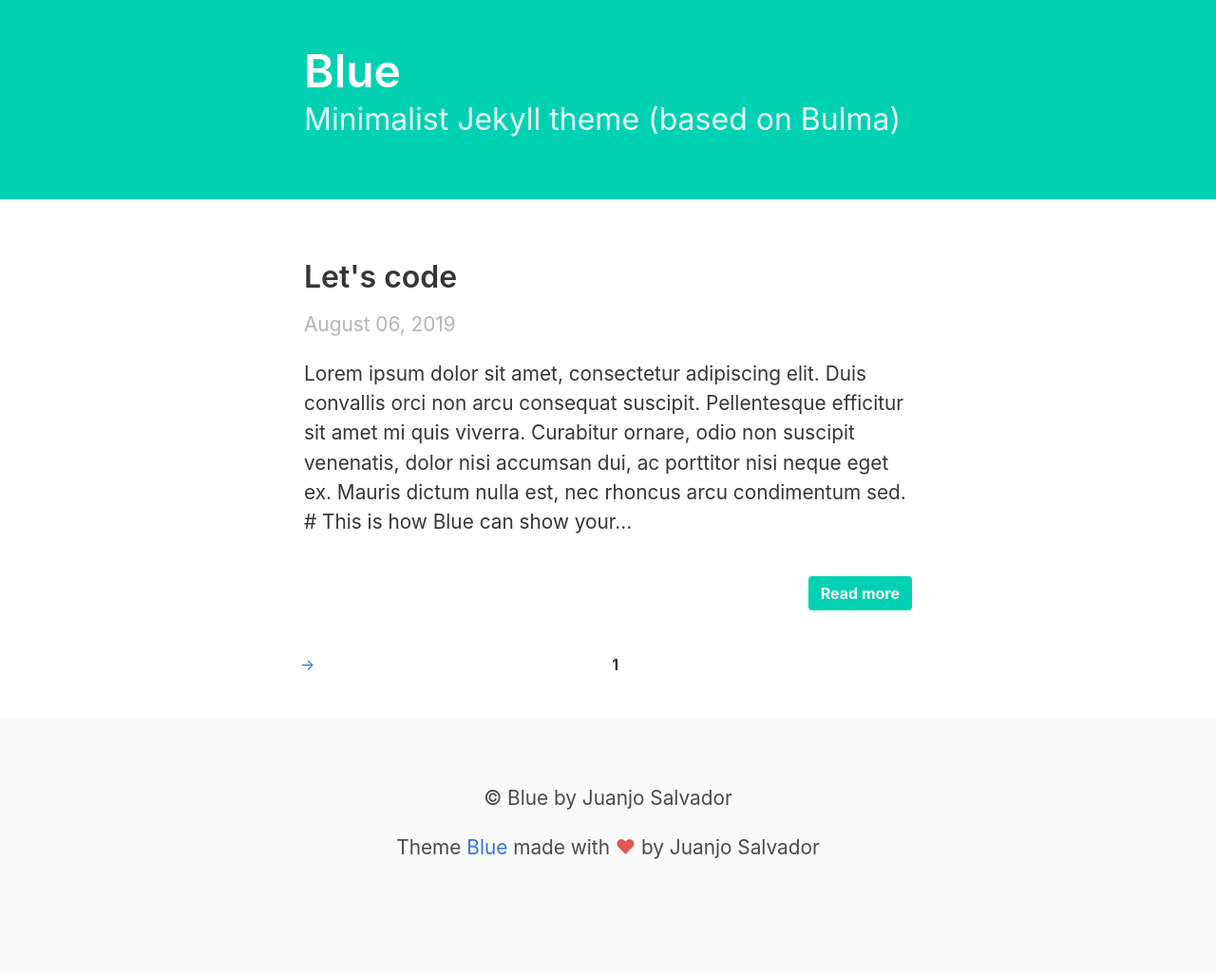
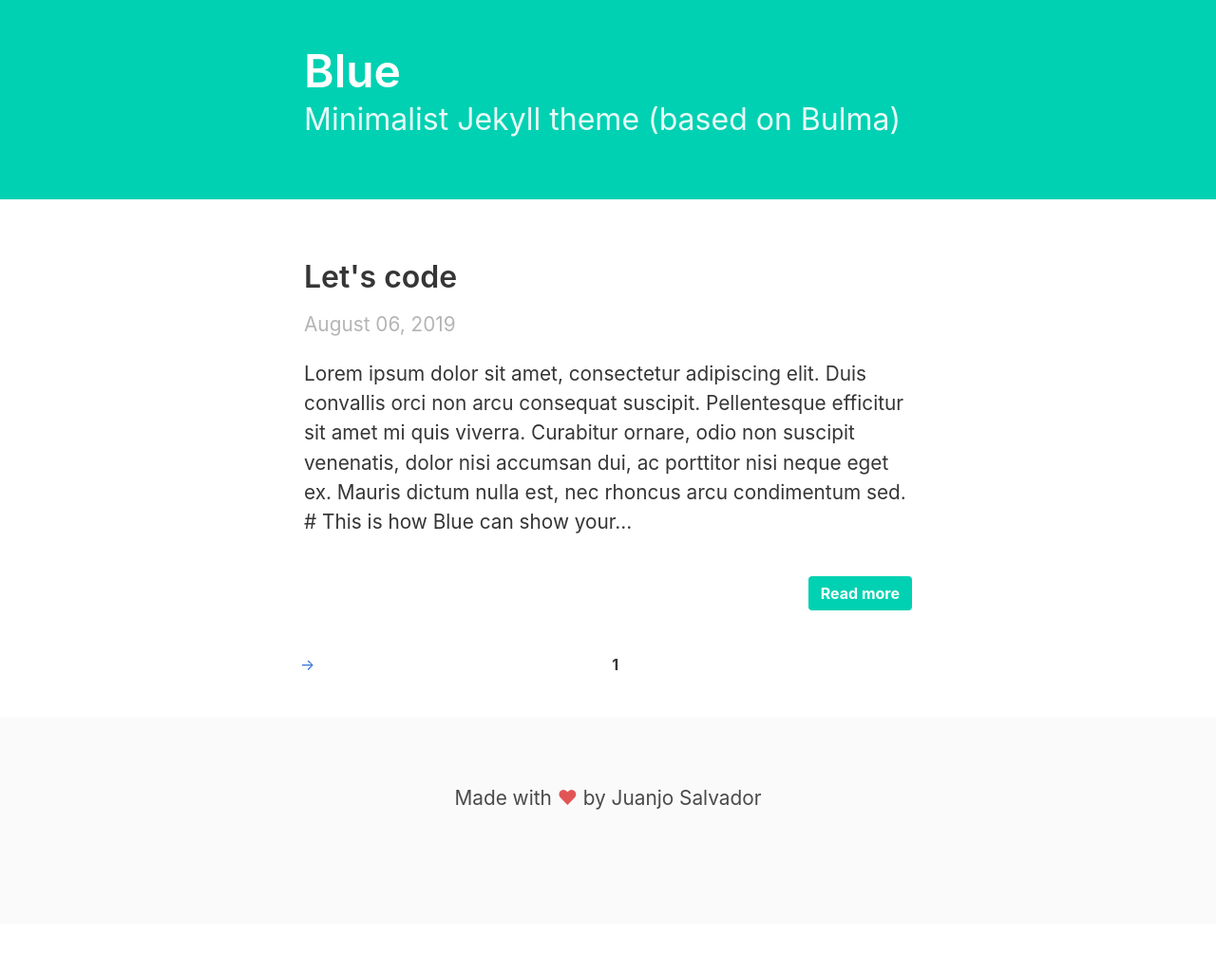
Before and after one commit to JuanjoSalvador/blue, a Jekyll site: the page built from index.html, in a window 1280 px wide. Shown: the whole page at 95% size. Built offline with Jekyll 4.4.1, drawn with Linux system fonts in a browser that asks for light colours; nearby versions of some CDN libraries; the list of posts is cut into pages by our own code; after the commit the page ends 973 px from its top, so only the background shows below that.

Commit message:
Fix footer

```diff
--- a/_layouts/default.html
+++ b/_layouts/default.html
@@ -27,15 +27,6 @@
             </div>
         </section>
 
-        <footer class="footer">
-            <div class="content has-text-centered">
-                <p>
-                    &copy; {{ site.title }} by {{ site.author.name }}
-                </p>
-                <p>
-                    Theme <a href="https://github.com/JuanjoSalvador/blue">Blue</a> made with <span style="color: #e25555;">&hearts;</span> by Juanjo Salvador
-                </p>
-            </div>
-        </footer>
+        {% include footer.html %}
   </body>
 </html>
```
